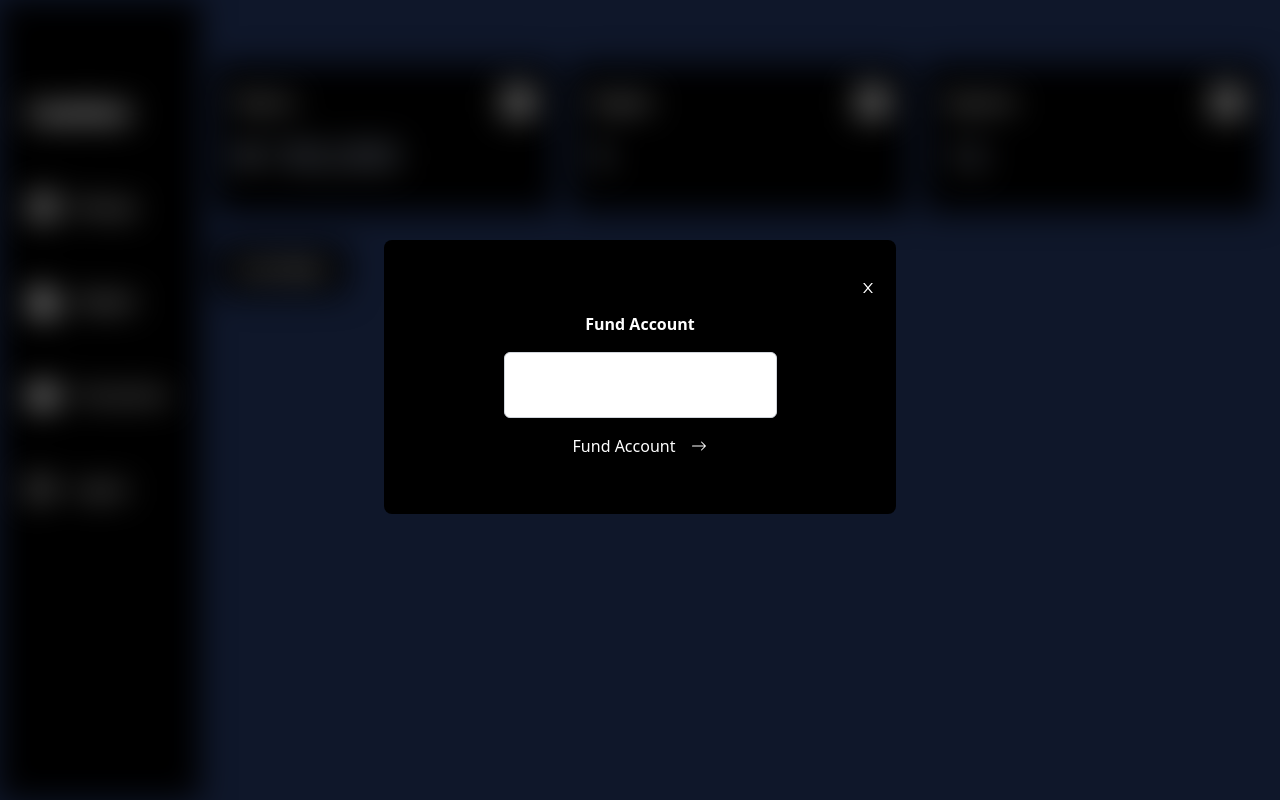
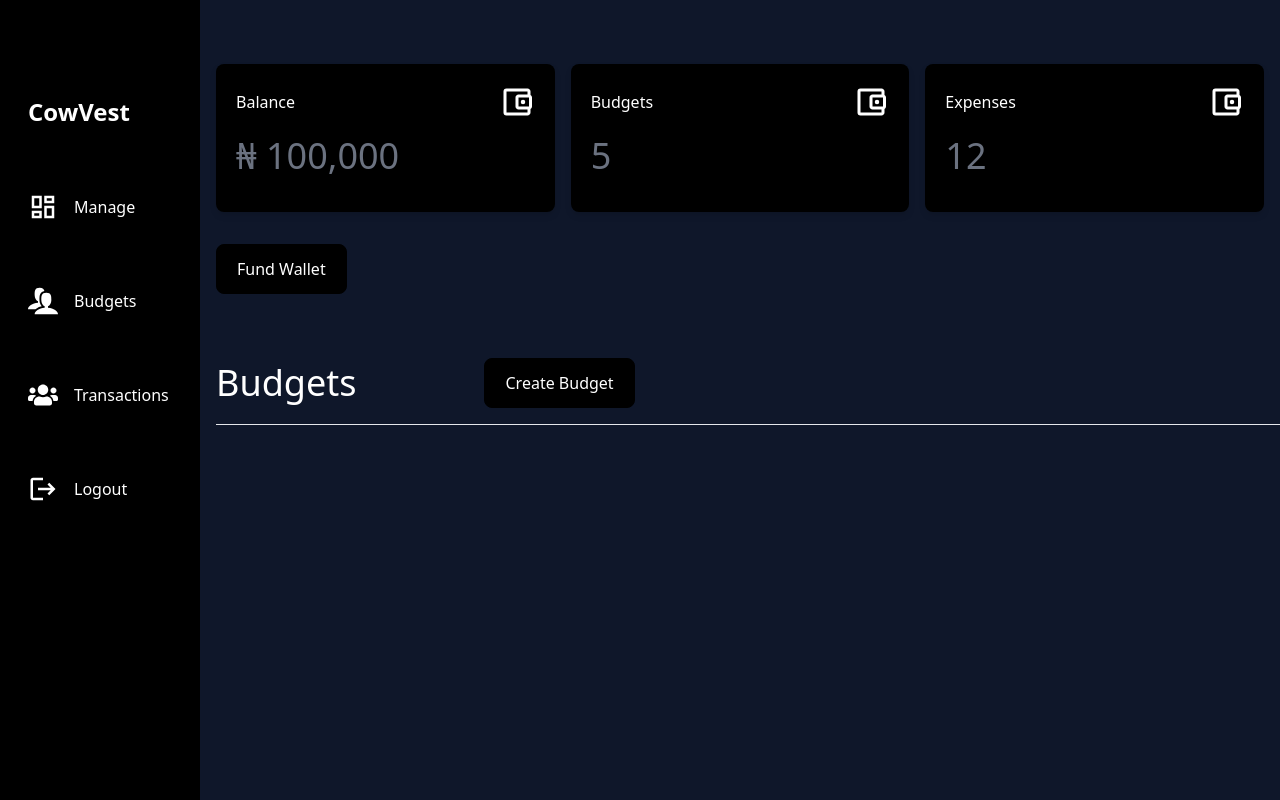
Before and after one commit to nkemjikaobi/cowvest-frontend, a Next.js app: page /dashboard in a window 1280 px wide. Built offline with nearby package versions, Linux system fonts and the light colour scheme.

Commit message:
Create Budget

```diff
--- /dev/null
+++ b/components/modals/CreateBudget.tsx
@@ -0,0 +1,81 @@
+import React, { useState } from 'react';
+import { AiOutlineClose } from 'react-icons/ai';
+import { BsArrowRight } from 'react-icons/bs';
+import DatePicker from 'react-datepicker';
+import 'react-datepicker/dist/react-datepicker.css';
+
+const CreateBudget = ({ setCreateBudget }: any) => {
+	const [budget, setBudget] = useState<any>({
+		name: '',
+		max_spending: '',
+		start_date: new Date(),
+		end_date: new Date(),
+		hasExpired: false,
+	});
+
+	const handleChange = (e: any) => {
+		const { name, value } = e.target;
+		setBudget({ ...budget, [name]: value });
+	};
+	return (
+		<div className='text-white relative bg-black rounded-lg p-10'>
+			<div className='absolute right-5 top-10 cursor-pointer'>
+				<AiOutlineClose onClick={() => setCreateBudget(false)} />
+			</div>
+			<div className='flex flex-col justify-center items-center'>
+				<h4 className='mb-4 text-2xl tablet:text-xl font-bold mt-8'>
+					Create Budget
+				</h4>
+				<div>
+					<input
+						type='text'
+						className='p-5 text-black border border-gray-300 rounded-md  mb-4 focus:outline-none'
+						placeholder='food stuff'
+						name='name'
+						onChange={e => handleChange(e)}
+					/>
+				</div>
+				<div>
+					<input
+						type='number'
+						className='p-5 text-black border border-gray-300 rounded-md  mb-4 focus:outline-none'
+						placeholder='30,000'
+						name='max_spending'
+						onChange={e => handleChange(e)}
+					/>
+				</div>
+				<div>
+					<DatePicker
+						onChange={(date: any) =>
+							setBudget({ ...budget, ['start_date']: date })
+						}
+						minDate={new Date()}
+						dateFormat='yyyy-MM-dd'
+						showYearDropdown
+						scrollableMonthYearDropdown
+						className='p-5 text-black border border-gray-300 rounded-md  mb-4 focus:outline-none'
+						selected={budget.start_date}
+					/>
+				</div>
+				<div>
+					<DatePicker
+						onChange={(date: any) =>
+							setBudget({ ...budget, ['end_date']: date })
+						}
+						minDate={new Date()}
+						dateFormat='yyyy-MM-dd'
+						showYearDropdown
+						scrollableMonthYearDropdown
+						className='p-5 text-black border border-gray-300 rounded-md  mb-4 focus:outline-none'
+						selected={budget.end_date}
+					/>
+				</div>
+				<button className='flex items-center mb-4 hover:text-blue-900'>
+					Create Budget <BsArrowRight className='ml-4' />
+				</button>
+			</div>
+		</div>
+	);
+};
+
+export default CreateBudget;
--- a/components/modals/FundWallet.tsx
+++ b/components/modals/FundWallet.tsx
@@ -19,6 +19,7 @@ const FundWallet = ({ setFundWallet }: any) => {
 						className='p-5 text-black border border-gray-300 rounded-md  mb-4 focus:outline-none'
 						onChange={e => setAmount(e.target.value)}
 						value={amount}
+						placeholder='30,000'
 					/>
 				</div>
 				<button className='flex items-center mb-4 hover:text-blue-900'>
--- a/package.json
+++ b/package.json
@@ -9,9 +9,11 @@
     "lint": "next lint"
   },
   "dependencies": {
+    "@types/react-datepicker": "^4.4.1",
     "axios": "^0.26.1",
     "next": "12.1.5",
     "react": "18.0.0",
+    "react-datepicker": "^4.7.0",
     "react-dom": "18.0.0",
     "react-hot-toast": "^2.2.0",
     "react-icons": "^4.3.1"
--- a/pages/dashboard.tsx
+++ b/pages/dashboard.tsx
@@ -1,14 +1,20 @@
 import BasePageLayout from 'components/BasePageLayout';
 import DetailCard from 'components/DetailCard';
+import CreateBudget from 'components/modals/CreateBudget';
 import FundWallet from 'components/modals/FundWallet';
 import SideBar from 'components/SideBar';
 import React, { useState } from 'react';
 
 const DashboardPage = () => {
-	const [fundWallet, setFundWallet] = useState<boolean>(true);
+	const [fundWallet, setFundWallet] = useState<boolean>(false);
+	const [createBudget, setCreateBudget] = useState<boolean>(false);
 	return (
 		<BasePageLayout title='Dashboard'>
-			<div className={`grid grid-cols-6 gap-4 ${fundWallet && 'blur-lg'}`}>
+			<div
+				className={`grid grid-cols-6 gap-4 ${fundWallet && 'blur-lg'} ${
+					createBudget && 'blur-lg'
+				}`}
+			>
 				<div className='bg-black text-white h-[100vh]'>
 					<SideBar />
 				</div>
@@ -23,13 +29,25 @@ const DashboardPage = () => {
 						<DetailCard name='Budgets' icon='FaUsers' count={5} />
 						<DetailCard name='Expenses' icon='FaUsers' count={12} />
 					</div>
-					<div className='mt-8'>
+					<div className='my-8'>
 						<button
 							className='border bg-black border-black px-5 py-3 rounded-lg hover:bg-blue-900'
 							onClick={() => setFundWallet(true)}
 						>
 							Fund Wallet
 						</button>
+					</div>
+					<div className='mt-16'>
+						<div className='flex items-center mb-4'>
+							<h3 className='text-4xl mr-32'>Budgets</h3>
+							<button
+								className='border bg-black border-black px-5 py-3 rounded-lg hover:bg-blue-900'
+								onClick={() => setCreateBudget(true)}
+							>
+								Create Budget
+							</button>
+						</div>
+						<hr />
 					</div>
 				</div>
 			</div>
@@ -38,6 +56,11 @@ const DashboardPage = () => {
 					<FundWallet setFundWallet={setFundWallet} />
 				</div>
 			)}
+			{createBudget && (
+				<div className='fixed left-[30%] top-[30%] w-[40%]'>
+					<CreateBudget setCreateBudget={setCreateBudget} />
+				</div>
+			)}
 		</BasePageLayout>
 	);
 };
```
Also changed, not shown: 1 other file (tests, documents, lock files or other folders).
